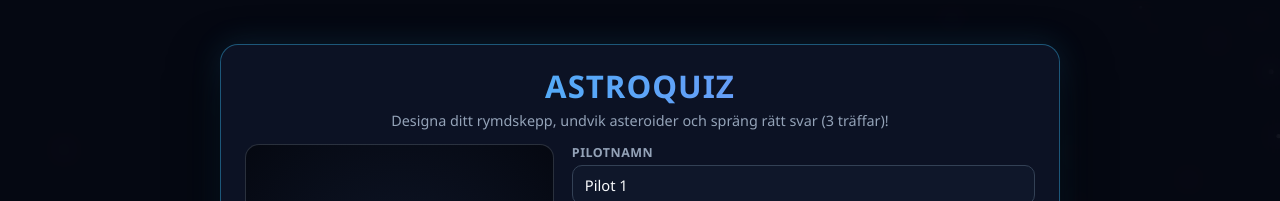
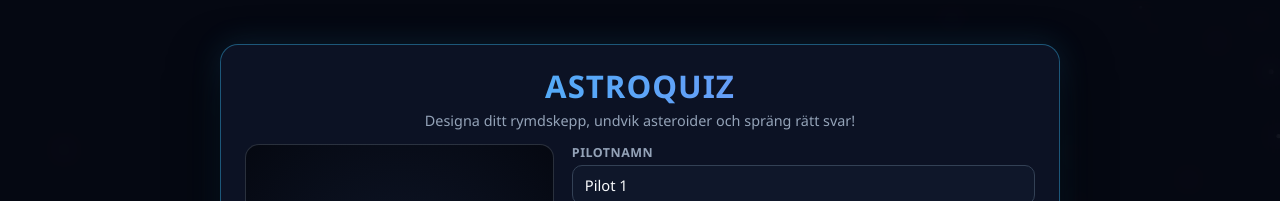
Before and after one commit to wiwi27-create/Astroquiz, a plain HTML site: page index.html in a window 1280 px wide. Shown: the top 201 px of the page. Drawn offline with Linux system fonts and the light colour scheme; no server answers.

Commit message:
Update index.html

```diff
--- a/index.html
+++ b/index.html
@@ -859,7 +859,7 @@
   <div id="startOverlay" class="overlay">
     <div class="card">
       <h1>ASTROQUIZ</h1>
-      <p class="subtitle">Designa ditt rymdskepp, undvik asteroider och spräng rätt svar (3 träffar)!</p>
+      <p class="subtitle">Designa ditt rymdskepp, undvik asteroider och spräng rätt svar!</p>
 
       <div class="hangar-grid">
         <div class="preview-box">
```
